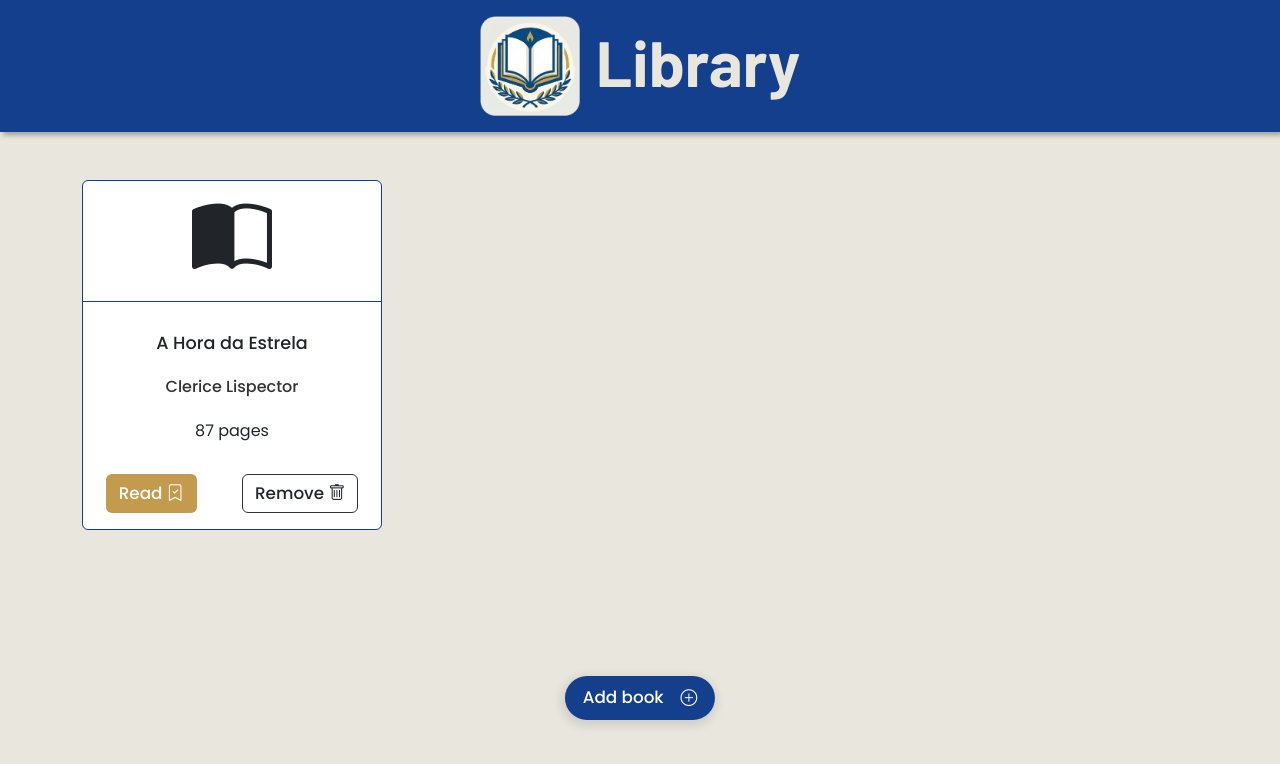
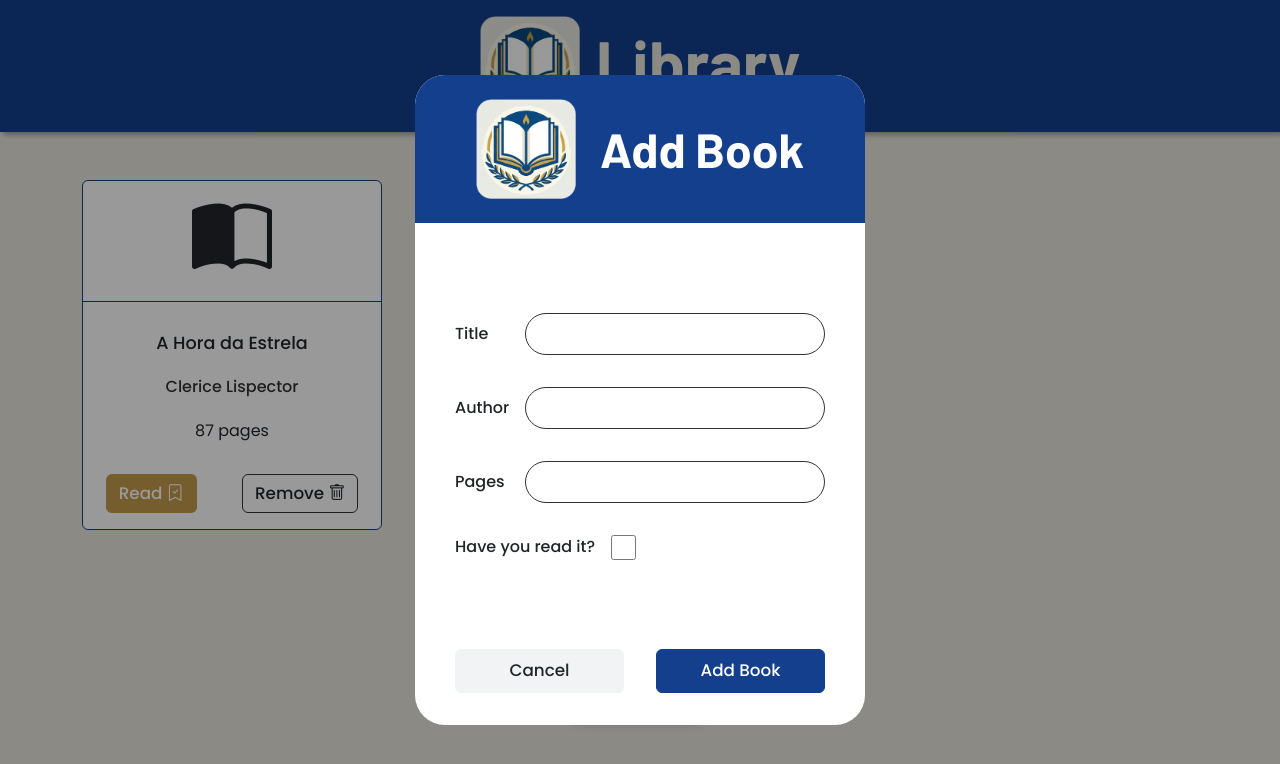
Before and after one commit to anaClarissi/library-odin-project, a plain HTML site: page index.html in a window 1280 px wide. Both pictures are taken after a click on the button "Add book". Drawn offline with nearby package versions, Linux system fonts and the light colour scheme.

Commit message:
feat: madal & book form

```diff
--- a/index.html
+++ b/index.html
@@ -93,7 +93,7 @@
 
             </div>
 
-            <button class="btn btn-add">
+            <button class="btn btn-add" type="button">
 
                 <span>Add book</span>
 
@@ -105,11 +105,74 @@
 
     </div>
 
+    <div class="modal">
+
+        <form>
+
+            <div class="form-logo">
+
+                <img src="src/assets/images/logo.png" alt="Logo">
+
+                <span>Add Book</span>
+
+            </div>
+
+            <div class="form-body">
+
+                <div class="input-row">
+
+                    <label for="in-title">Title</label>
+
+                    <input type="text" name="in-title" id="in-title" required>
+
+                </div>
+
+                <div class="input-row">
+
+                    <label for="in-author">Author</label>
+
+                    <input type="text" name="in-author" id="in-author" required>
+
+                </div>
+
+                <div class="input-row">
+
+                    <label for="in-pages">Pages</label>
+
+                    <input type="text" name="in-pages" id="in-pages" required>
+
+                </div>
+
+                <div class="input-row last">
+
+                    <label for="in-read">Have you read it?</label>
+
+                    <input type="checkbox" name="in-read" id="in-read">
+
+                </div>
+
+            </div>
+
+            <div class="form-actions">
+
+                <button class="btn btn-cancel" type="button">Cancel</button>
+
+                <button class="btn btn-form-add" type="submit">Add Book</button>
+
+            </div>
+
+        </form>
+
+    </div>
+
     <!-- BOOTSTRAP JS -->
     <script src="https://cdn.jsdelivr.net/npm/bootstrap@5.3.8/dist/js/bootstrap.bundle.min.js" integrity="sha384-FKyoEForCGlyvwx9Hj09JcYn3nv7wiPVlz7YYwJrWVcXK/BmnVDxM+D2scQbITxI" crossorigin="anonymous"></script>
 
     <!-- SCRIPT JS -->
     <script src="src/js/script.js"></script>
 
+    <!-- MODAL JS -->
+    <script src="src/js/modal.js"></script>
+
 </body>
 </html>
--- a/src/css/style.css
+++ b/src/css/style.css
@@ -18,6 +18,7 @@
 }
 
 body {
+    position: relative;
     font-family: var(--font-primary);
     font-size: 1rem;
     font-weight: normal;
@@ -160,3 +161,130 @@ button.btn {
     border-color: var(--golden);
     color: var(--white);
 }
+
+
+
+/* MODAL */
+
+.modal {
+    display: none;
+    align-items: center;
+    justify-content: center;
+    position: absolute;
+    top: 0;
+    left: 0;
+    width: 100%;
+    height: 100vh;
+    background-color: rgba(0, 0, 0, 0.4);
+    z-index: 1050;
+}
+
+.modal.active {
+    display: flex;
+}
+
+.modal form {
+    display: flex;
+    flex-direction: column;
+    justify-content: space-between;
+    width: 100%;
+    max-width: 450px;
+    height: 100%;
+    max-height: 650px;
+    border-radius: 30px;
+    overflow: hidden;
+    background-color: var(--white);
+}
+
+.form-logo {
+    display: flex;
+    align-items: center;
+    justify-content: center;
+    gap: 0.5em;
+    width: 100%;
+    padding: 0.5em;
+    color: var(--white);
+    font-family: var(--font-secondary);
+    font-size: 3rem;
+    font-weight: 700;
+    background-color: var(--blue);
+}
+
+.form-logo img {
+    max-width: 100px;
+}
+
+.form-body {
+    display: flex;
+    flex-direction: column;
+    justify-content: center;
+    gap: 2em;
+    height: 100%;
+}
+
+.input-row {
+    display: flex;
+    justify-content: space-between;
+    align-items: center;
+    padding: 0 2.5em;
+}
+
+.input-row label {
+    font-size: 1rem;
+    font-weight: 500;
+}
+
+.input-row input {
+    width: 300px;
+    padding: 0.5em 1.5em;
+    border: 1px solid var(--gray);
+    outline: none;
+    border-radius: 30px;
+}
+
+.input-row.last {
+    justify-content: left;
+    gap: 1em;
+}
+
+.input-row input[type="checkbox"] {
+    display: inline-block;
+    width: 25px;
+    height: 25px;
+}
+
+.form-actions {
+    display: flex;
+    justify-content: space-between;
+    gap: 2em;
+    padding: 0 2.5em 2em;
+}
+
+.form-actions .btn {
+    padding: 0.5em;
+    width: 50%;
+    transition: all .3s ease;
+}
+
+.btn-cancel {
+    border: 1px solid var(--light-gray);
+    background-color: var(--light-gray);
+}
+
+.btn-cancel:hover {
+    color: var(--light-gray);
+    border-color: var(--gray);
+    background-color: var(--gray);
+}
+
+.btn-form-add {
+    color: var(--white);
+    border: 1px solid var(--blue);
+    background-color: var(--blue);
+}
+
+.btn-form-add:hover {
+    color: var(--white);
+    border-color: var(--golden);
+    background-color: var(--golden);
+}
--- /dev/null
+++ b/src/js/modal.js
@@ -0,0 +1,18 @@
+const addButton = document.querySelector(".btn-add");
+
+const cancelButton = document.querySelector(".btn-cancel");
+
+const modal = document.querySelector(".modal");
+
+addButton.addEventListener("click", () => {
+
+    modal.classList.add("active");
+
+});
+
+
+cancelButton.addEventListener("click", () => {
+
+    modal.classList.remove("active");
+
+});
```
